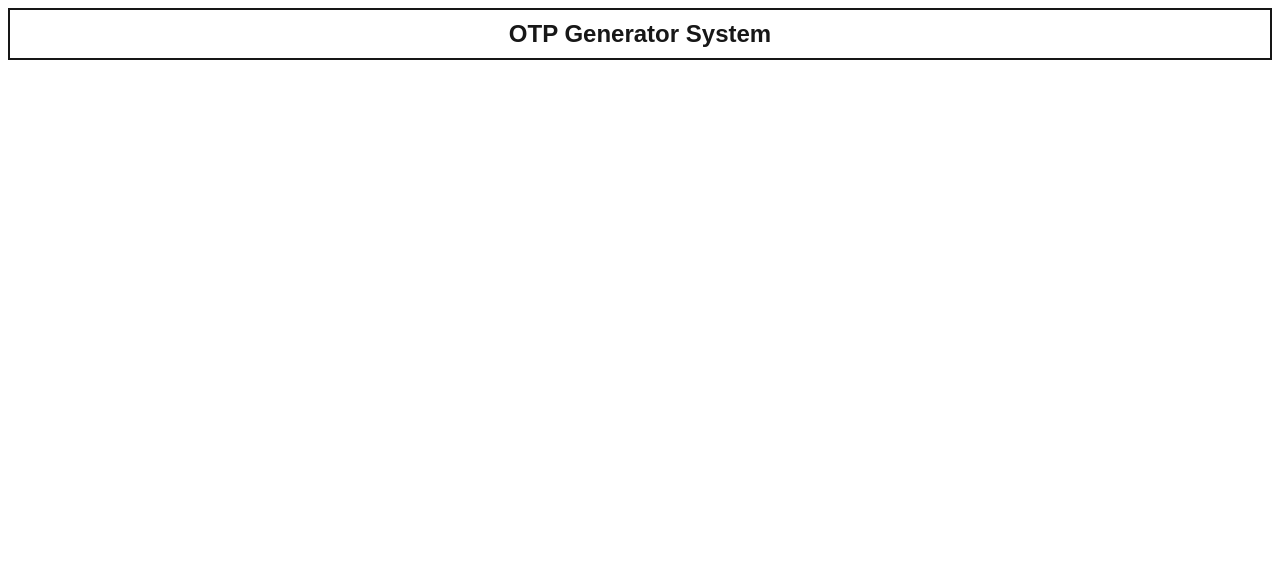
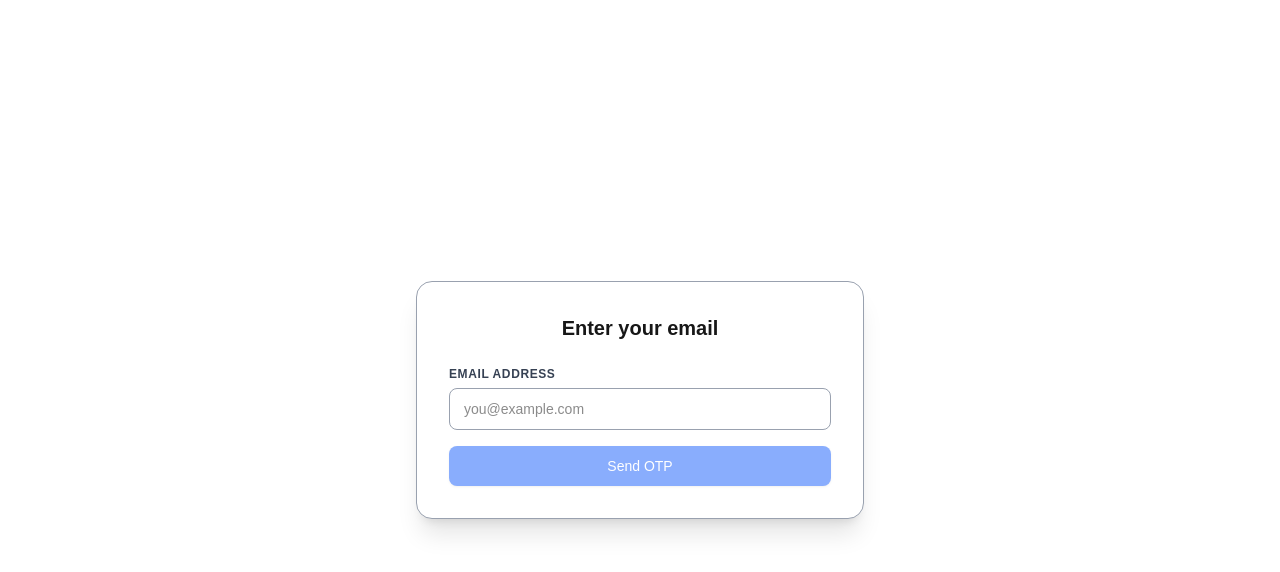
Before and after one commit to RaghavGupta-01/sogs, a Next.js app in the folder frontend/: page / in a window 1280 px wide. Shown: the top 572 px of the page. Built offline with nearby package versions, Linux system fonts and the light colour scheme.

Commit message:
frontend: add EmailCard component

```diff
--- a/frontend/src/app/page.tsx
+++ b/frontend/src/app/page.tsx
@@ -1,7 +1,10 @@
+'use client'
+import EmailCard from "@/components/EmailCard";
+
 export default function Home() {
   return (
-    <>
-      <div className="flex items-center justify-center text-2xl font-bold border-2 p-2 m-2">OTP Generator System</div>
-    </>
+    <main className="flex min-h-screen flex-1 flex-col items-center justify-center p-4">
+      <EmailCard />
+    </main>
   );
 }
--- /dev/null
+++ b/frontend/src/components/EmailCard.tsx
@@ -0,0 +1,85 @@
+import { useState } from "react";
+
+interface EmailCardProps {
+  onSubmit?: (email: string) => void;
+}
+
+export default function EmailCard({ onSubmit }: EmailCardProps) {
+  const [email, setEmail] = useState("");
+  const [error, setError] = useState<string | null>(null);
+
+  const validateEmail = (value: string): boolean => {
+    const emailRegex = /^[^\s@]+@[^\s@]+\.[^\s@]+$/;
+    return emailRegex.test(value);
+  };
+
+  const handleSubmit = (e: React.SubmitEvent<HTMLFormElement>) => {
+    e.preventDefault();
+    const trimmedEmail = email.trim();
+
+    if (!trimmedEmail) {
+      setError("Email address is required.");
+      return;
+    }
+
+    if (!validateEmail(trimmedEmail)) {
+      setError("Please enter a valid email address.");
+      return;
+    }
+
+    setError(null);
+    onSubmit?.(trimmedEmail);
+    console.log(trimmedEmail)
+  };
+
+  return (
+    <div className="w-full max-w-md rounded-2xl border border-gray-400 bg-white p-8 shadow-xl shadow-black-950/5">
+      <div className="flex flex-col items-center text-center">
+        <h1 className="text-xl font-semibold text-black-900">
+          Enter your email
+        </h1>
+      </div>
+
+      <form onSubmit={handleSubmit} noValidate className="mt-6 space-y-4">
+        <div>
+          <label
+            htmlFor="email"
+            className="block text-xs font-semibold uppercase tracking-wider text-gray-700"
+          >
+            Email Address
+          </label>
+          <div className="relative mt-1.5">
+            <input
+              id="email"
+              type="email"
+              name="email"
+              value={email}
+              placeholder="you@example.com"
+              onChange={(e) => {
+                setEmail(e.target.value);
+                if (error) setError(null);
+              }}
+              className={`w-full rounded-lg border bg-white px-3.5 py-2.5 text-sm text-black-900 outline-none transition placeholder:text-black-400 ${error
+                ? "border-red-500 focus:border-red-500 focus:ring-2 focus:ring-red-500/20"
+                : "border-gray-400 focus:border-blue-500 focus:ring-2 focus:ring-blue-500/20"
+                }`}
+            />
+          </div>
+          {error && (
+            <p className="mt-1.5 text-xs text-red-500">
+              {error}
+            </p>
+          )}
+        </div>
+
+        <button
+          type="submit"
+          disabled={!email.trim()}
+          className="group inline-flex w-full items-center justify-center gap-2 rounded-lg bg-blue-600 px-4 py-2.5 text-sm font-medium text-white shadow-sm transition hover:bg-blue-700 focus:outline-none focus:ring-2 focus:ring-blue-500/40 disabled:cursor-not-allowed disabled:opacity-50 hover:cursor-pointer"
+        >
+          <span>Send OTP</span>
+        </button>
+      </form>
+    </div>
+  );
+}
```
